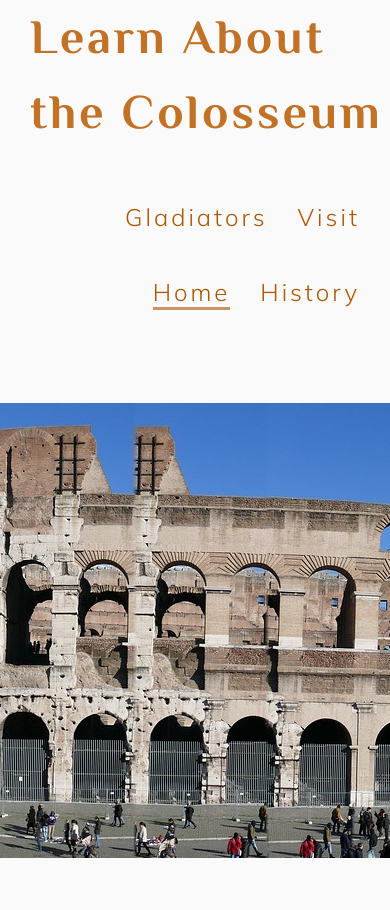
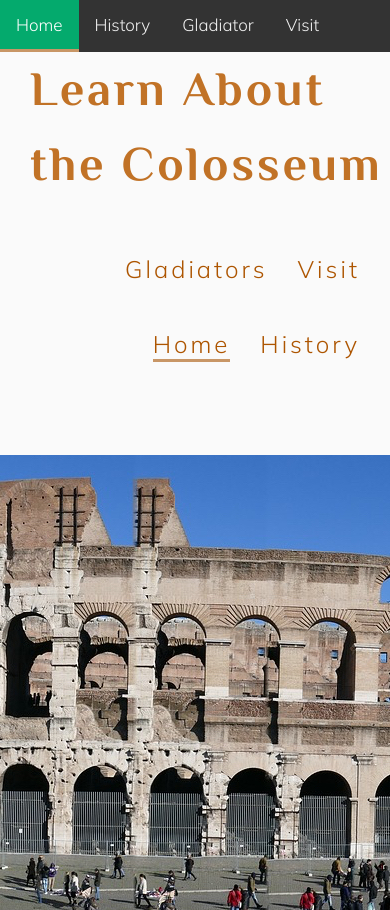
Before and after one commit to tpfk7/Portfolio-1-Project-Submission, a plain HTML site: page index.html in a window 390 px wide. Shown: the top 910 px of the page. Drawn offline with Linux system fonts and the light colour scheme.

Commit message:
Add responsive nav bar

```diff
--- a/assets/css/style.css
+++ b/assets/css/style.css
@@ -141,7 +141,7 @@ line-height: 20px;
 
 }
 #history-image{
-    background: url(../images/colosseum-history.jpg)  no-repeat center left;
+    background: url(../images/colosseum-history.jpg)  no-repeat center center;
     max-width:100%;
     min-height:600px;
     object-fit: contain;
@@ -157,7 +157,7 @@ line-height: 20px;
 }
 
 #gladiator-image{
-    background: url(../images/gladiator-helmet.jpg)  no-repeat center left;
+    background: url(../images/gladiator-helmet.jpg)  no-repeat center center;
     max-width:100%;
     min-height:600px;
     object-fit: contain;
@@ -173,3 +173,36 @@ line-height: 20px;
     justify-content: center;
     margin-top: 40px;
 }
+/* Add a black background color to the top navigation */
+.topnav {
+    background-color: #333;
+    overflow: hidden;
+  }
+
+  /* Style the links inside the navigation bar */
+  .topnav a {
+    float: left;
+    display: block;
+    color: #f2f2f2;
+    text-align: center;
+    padding: 14px 16px;
+    text-decoration: none;
+    font-size: 17px;
+  }
+
+  /* Change the color of links on hover */
+  .topnav a:hover {
+    background-color: #ddd;
+    color: black;
+  }
+
+  /* Add an active class to highlight the current page */
+  .topnav a.active {
+    background-color: #04AA6D;
+    color: white;
+  }
+
+  /* Hide the link that should open and close the topnav on small screens */
+  .topnav .icon {
+    display: none;
+  }
--- a/index.html
+++ b/index.html
@@ -8,10 +8,20 @@
     <meta name="keywords" content="Learn about the Colosseum, rome, italy, gladiator">
 
     <link rel="stylesheet" href="assets/css/style.css">
+    <link rel="stylesheet" href="https://cdnjs.cloudflare.com/ajax/libs/font-awesome/4.7.0/css/font-awesome.min.css">
     <title>Learn about the Colosseum</title>
 </head>
 <body>
     <header>
+        <div class="topnav" id="myTopnav">
+            <a href="#home" class="active">Home</a>
+            <a href="#news">History</a>
+            <a href="#contact">Gladiator</a>
+            <a href="#about">Visit</a>
+            <a href="javascript:void(0);" class="icon" onclick="myFunction()">
+              <i class="fa fa-bars"></i>
+            </a>
+          </div>
         <a href="index.html">
             <h1 id ="logo">Learn About the Colosseum</h1>
         </a>
```
